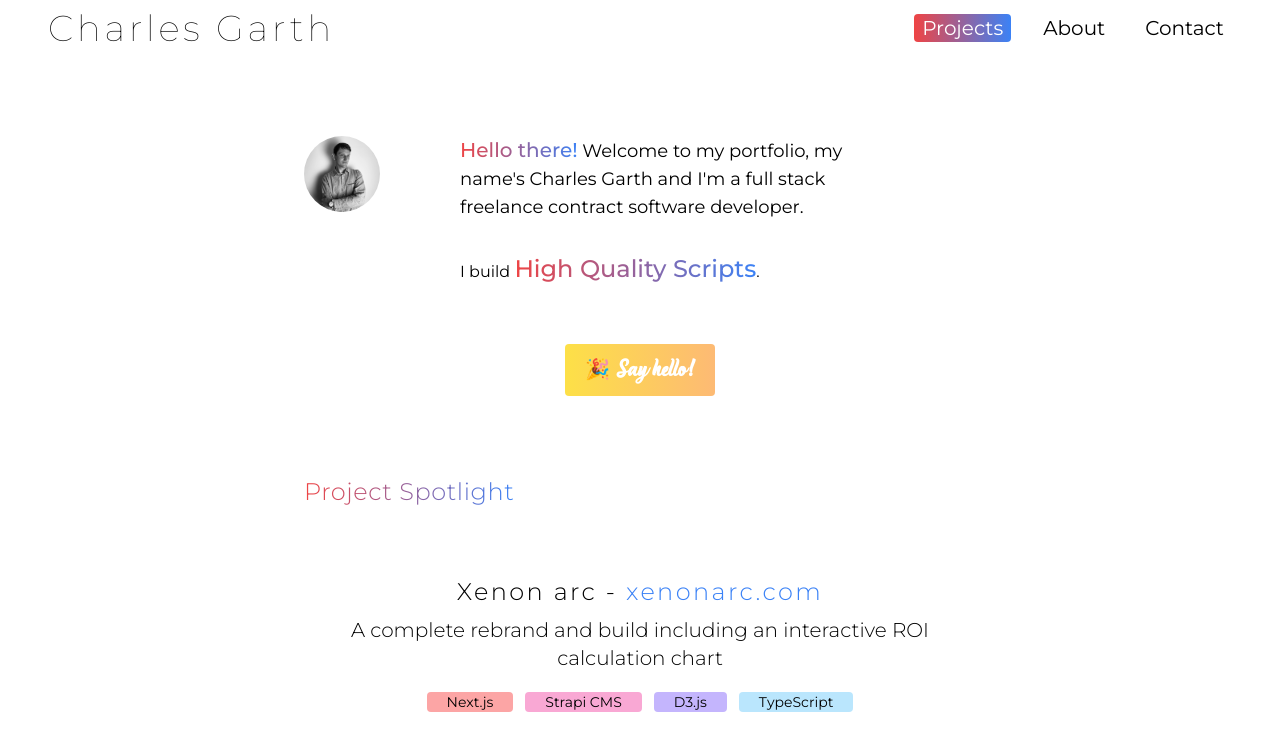
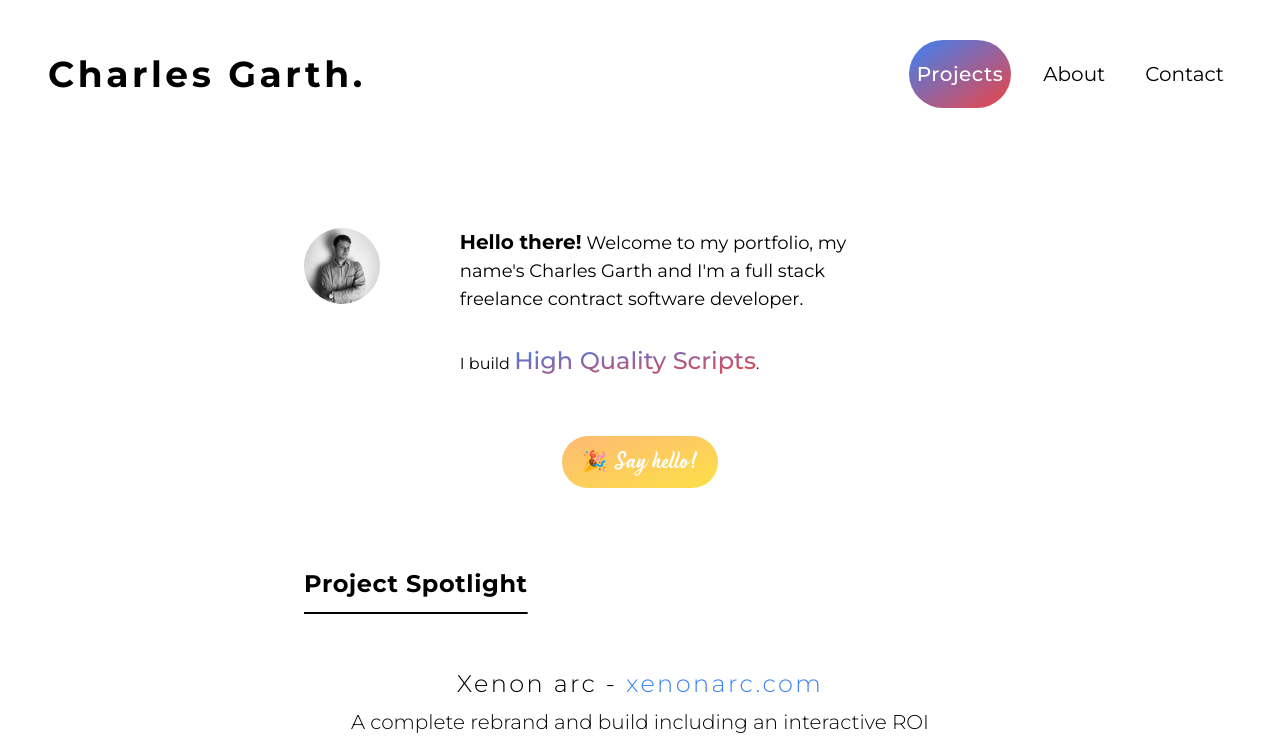
Before and after one commit to CharlesGarth/portfolio, a Next.js app: page / in a window 1280 px wide. Shown: the top 740 px of the page. Built offline with nearby package versions, Linux system fonts and the light colour scheme.

Commit message:
Rework the headers and buttons, tweak section intersection

```diff
--- a/components/button.tsx
+++ b/components/button.tsx
@@ -14,7 +14,7 @@ export const Button: React.FC<IButtonProps> = ({
     return (
         <div
             onClick={onClick}
-            className={`my-4 mx-auto w-fit px-5 sm:text-sm md:text-xl lg:text-2xl cursor-pointer font-body text-white bg-gradient-to-r from-red-500 to-blue-500 hover:from-red-400 hover:to-blue-400 rounded ${className}`}
+            className={`my-4 mx-auto w-fit sm:text-sm md:text-xl lg:text-2xl cursor-pointer font-body px-10 py-5 font-medium tracking-wide text-white bg-gradient-to-tl from-red-500 to-blue-500 hover:from-red-400 hover:to-blue-400 rounded-full ${className}`}
         >
             <button>{text}</button>
         </div>
--- a/components/card.tsx
+++ b/components/card.tsx
@@ -18,7 +18,8 @@ export const Card: React.FC<ICardProps> = ({
     const ref = useRef<HTMLDivElement>(null);
     useEffect(() => {
         const observer = new IntersectionObserver(
-            ([entry]) => entry.isIntersecting && onEnter && onEnter()
+            ([entry]) => entry.isIntersecting && onEnter && onEnter(),
+            { rootMargin: '0px 0px -400px 0px' }
         );
         observer.observe(ref.current as Element);
         return () => {
@@ -32,7 +33,7 @@ export const Card: React.FC<ICardProps> = ({
                 id={id}
                 className={`${
                     centered && 'mx-auto'
-                } text-xl md:text-2xl lg:text-5xl w-fit h-14 font-body font-light tracking-wide text-transparent bg-clip-text bg-gradient-to-r from-red-500 to-blue-500 overflow-visible scroll-mt-36 sm:scroll-mt-28 md:scroll-mt-32`}
+                } text-xl md:text-2xl lg:text-5xl w-fit h-14 font-body font-bold tracking-wide underline underline-offset-[20px] overflow-visible scroll-mt-44 sm:scroll-mt-36 md:scroll-mt-40`}
             >
                 {title}
             </h2>
--- a/components/contact.tsx
+++ b/components/contact.tsx
@@ -51,7 +51,7 @@ export const Contact: Section = ({ setSection }) => {
                 <p className="prose dark:text-white">
                     Interested in working with me? Get in touch!
                 </p>
-                <div className="p-1 w-full md:w-1/2 rounded-lg bg-gradient-to-r to-red-500 from-blue-500">
+                <div className="p-1 w-full md:w-1/2 rounded-lg bg-gradient-to-l from-red-500 to-blue-500">
                     <input
                         className="p-3 w-full rounded placeholder:text-gray-400 dark:bg-darkness"
                         type="email"
@@ -60,7 +60,7 @@ export const Contact: Section = ({ setSection }) => {
                         onChange={(e) => setEmail(e.target.value)}
                     ></input>
                 </div>
-                <div className="p-1 w-full md:w-1/2 rounded-lg bg-gradient-to-r to-red-500 from-blue-500">
+                <div className="p-1 w-full md:w-1/2 rounded-lg bg-gradient-to-l from-red-500 to-blue-500">
                     <textarea
                         className={`p-3 w-full rounded dark:bg-darkness ${
                             message
@@ -75,7 +75,7 @@ export const Contact: Section = ({ setSection }) => {
                     ></textarea>
                 </div>
                 <input
-                    className="px-4 py-2 sm:text-sm md:text-xl lg:text-2xl cursor-pointer font-body text-white bg-gradient-to-r from-red-500 to-blue-500 hover:from-red-400 hover:to-blue-400 disabled:from-red-400 disabled:to-blue-400 rounded-lg"
+                    className="px-10 py-5 sm:text-sm md:text-xl lg:text-2xl cursor-pointer font-body font-medium tracking-wide text-white bg-gradient-to-tl from-red-500 to-blue-500 hover:from-red-400 hover:to-blue-400 disabled:from-red-400 disabled:to-blue-400 rounded-full"
                     type="submit"
                     disabled={submitting}
                     value={submitting ? 'Sending' : 'Send'}
--- a/components/footer.tsx
+++ b/components/footer.tsx
@@ -7,7 +7,7 @@ export const Footer: React.FC = () => {
     const sharedStyle =
         'cursor-pointer sm:text-lg md:text-xl lg:text-2xl font-body';
     const gradientStyle =
-        'text-transparent bg-clip-text bg-gradient-to-r from-red-500 to-blue-500 hover:from-red-400 hover:to-blue-400';
+        'text-transparent bg-clip-text bg-gradient-to-tl from-red-500 to-blue-500 hover:from-red-400 hover:to-blue-400';
     const linkStyle = 'text-blue-500 hover:text-blue-400';
 
     const items = [
--- a/components/header.tsx
+++ b/components/header.tsx
@@ -12,7 +12,7 @@ export const Header: React.FC<IHeaderProps> = ({
     const linkStyles =
         'px-2 sm:text-sm md:text-xl lg:text-2xl cursor-pointer font-body';
     const selectedStyles =
-        'text-white bg-gradient-to-r from-red-500 to-blue-500 hover:from-red-400 hover:to-blue-400 rounded';
+        'px-10 py-5 font-medium tracking-wide text-white bg-gradient-to-tl from-red-500 to-blue-500 hover:from-red-400 hover:to-blue-400 rounded-full';
     const unselectedStyles =
         'hover:text-transparent hover:bg-clip-text hover:bg-gradient-to-r hover:from-red-400 hover:to-blue-400 dark:text-white dark:hover:text-transparent dark:hover:from-red-400 dark:hover:to-blue-400';
 
@@ -35,9 +35,9 @@ export const Header: React.FC<IHeaderProps> = ({
     ];
 
     return (
-        <div className="sm:px-4 md:px-12 lg:px-gutters py-2 flex flex-col sm:flex-row flex-grow content-center items-center gap-2 md:gap-6 sticky top-0 bg-white dark:bg-darkness z-10">
-            <h1 className="grow text-2xl md:text-4xl lg:text-6xl font-body font-thin tracking-widest dark:text-white">
-                <Link href="/">{header}</Link>
+        <div className="sm:px-4 md:px-12 lg:px-gutters py-4 md:py-10 flex flex-col sm:flex-row flex-grow content-center items-center gap-2 md:gap-6 sticky top-0 bg-white dark:bg-darkness z-10">
+            <h1 className="grow text-2xl md:text-4xl lg:text-6xl font-body font-bold tracking-widest">
+                <Link href="/">{header}</Link>.
             </h1>
             {sections.map(({ id, text, href }, i) => (
                 <span
--- a/components/hero.tsx
+++ b/components/hero.tsx
@@ -22,7 +22,7 @@ export const Hero: React.FC = () => {
                 </div>
                 <div className="text-sm sm:text-base md:text-lg lg:text-xl font-body sm:px-5 md:px-20 h-44 sm:h-56 md:h-48 lg:h-40">
                     <span className="inline-block lg:w-3/4">
-                        <span className="text-base sm:text-lg md:text-xl lg:text-2xl font-medium text-transparent bg-clip-text bg-gradient-to-r from-red-500 to-blue-500">
+                        <span className="text-base sm:text-lg md:text-xl lg:text-2xl font-bold">
                             Hello there!
                         </span>{' '}
                         Welcome to my portfolio, my name&apos;s Charles Garth
--- a/components/project.tsx
+++ b/components/project.tsx
@@ -54,7 +54,7 @@ export const ProjectCard: React.FC<IProject> = ({
                 <span
                     key={`project_${i}_${tag}`}
                     style={{ backgroundColor: colors[i] }}
-                    className={`mx-1 lg:mx-5 px-1 md:px-5 text-sm md:text-sm lg:text-2xl font-body rounded text-center dark:text-black`}
+                    className={`mx-1 lg:mx-5 px-1 md:px-5 text-sm md:text-sm lg:text-2xl font-body rounded-lg text-center dark:text-black`}
                 >
                     {tag}
                 </span>
--- a/components/statement.tsx
+++ b/components/statement.tsx
@@ -58,7 +58,7 @@ export const Statement: React.FC = () => {
         <div className="container my-8 mx-auto flex align-middle">
             <span className="font-body text-sm sm:text-base md:text-1xl lg:text-3xl">
                 I build{' '}
-                <span className="text-base sm:text-lg md:text-2xl lg:text-4xl font-medium text-transparent bg-clip-text bg-gradient-to-r from-red-500 to-blue-500">
+                <span className="text-base sm:text-lg md:text-2xl lg:text-4xl font-medium text-transparent bg-clip-text bg-gradient-to-tl from-red-500 to-blue-500">
                     {modifiers[modifier]} {products[product]}
                 </span>
                 .
```
